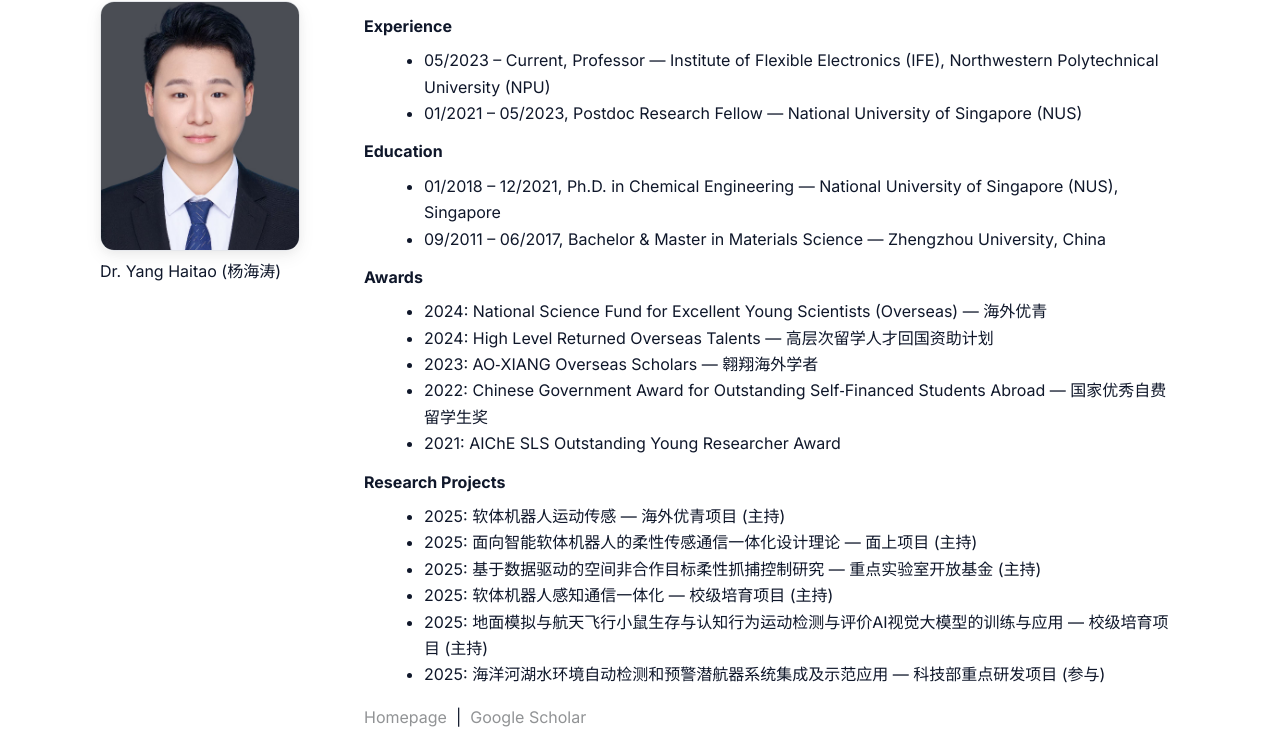
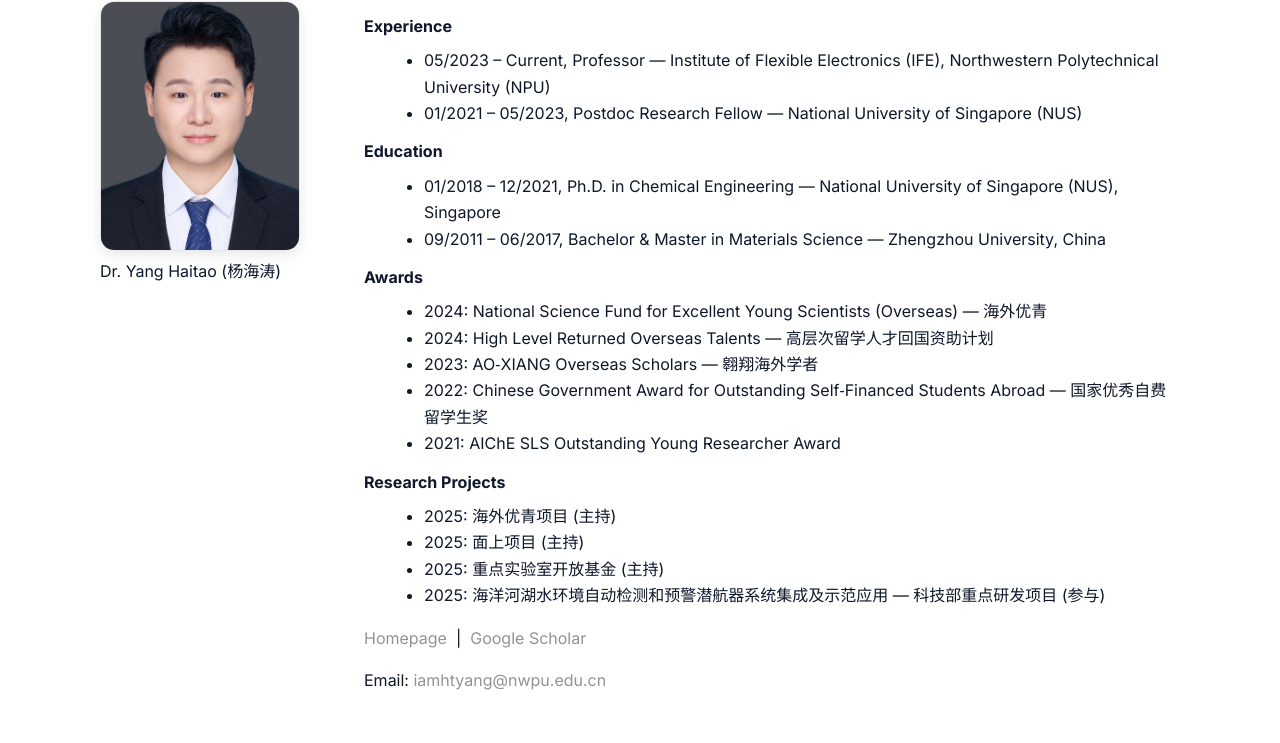
Before and after one commit to IFESoftRobotLab/yanghaitao, a plain HTML site: page pi.html in a window 1280 px wide. Shown: the part 187-930 px from the top of the page. Drawn offline with Linux system fonts and the light colour scheme.

Commit message:
Update pi.html

```diff
--- a/pi.html
+++ b/pi.html
@@ -97,19 +97,13 @@
             <strong>Research Projects</strong>
             <ul>
               <li>
-                2025: 软体机器人运动传感 — 海外优青项目 (主持)
+                2025: 海外优青项目 (主持)
               </li>
               <li>
-                2025: 面向智能软体机器人的柔性传感通信一体化设计理论 — 面上项目 (主持)
+                2025: 面上项目 (主持)
               </li>
               <li>
-                2025: 基于数据驱动的空间非合作目标柔性抓捕控制研究 — 重点实验室开放基金 (主持)
-              </li>
-              <li>
-                2025: 软体机器人感知通信一体化 — 校级培育项目 (主持)
-              </li>
-              <li>
-                2025: 地面模拟与航天飞行小鼠生存与认知行为运动检测与评价AI视觉大模型的训练与应用 — 校级培育项目 (主持)
+                2025: 重点实验室开放基金 (主持)
               </li>
               <li>
                 2025: 海洋河湖水环境自动检测和预警潜航器系统集成及示范应用 — 科技部重点研发项目 (参与)
```
